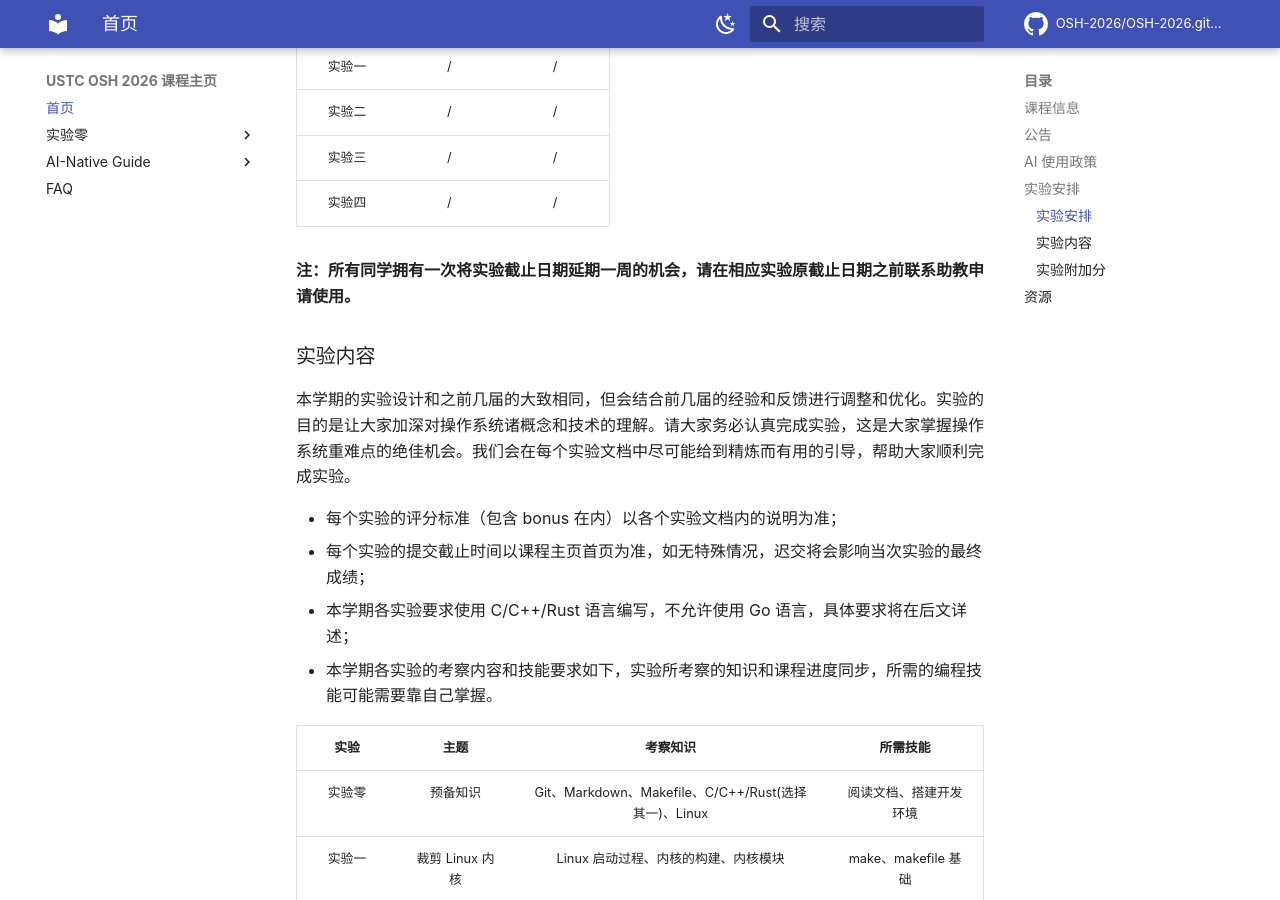
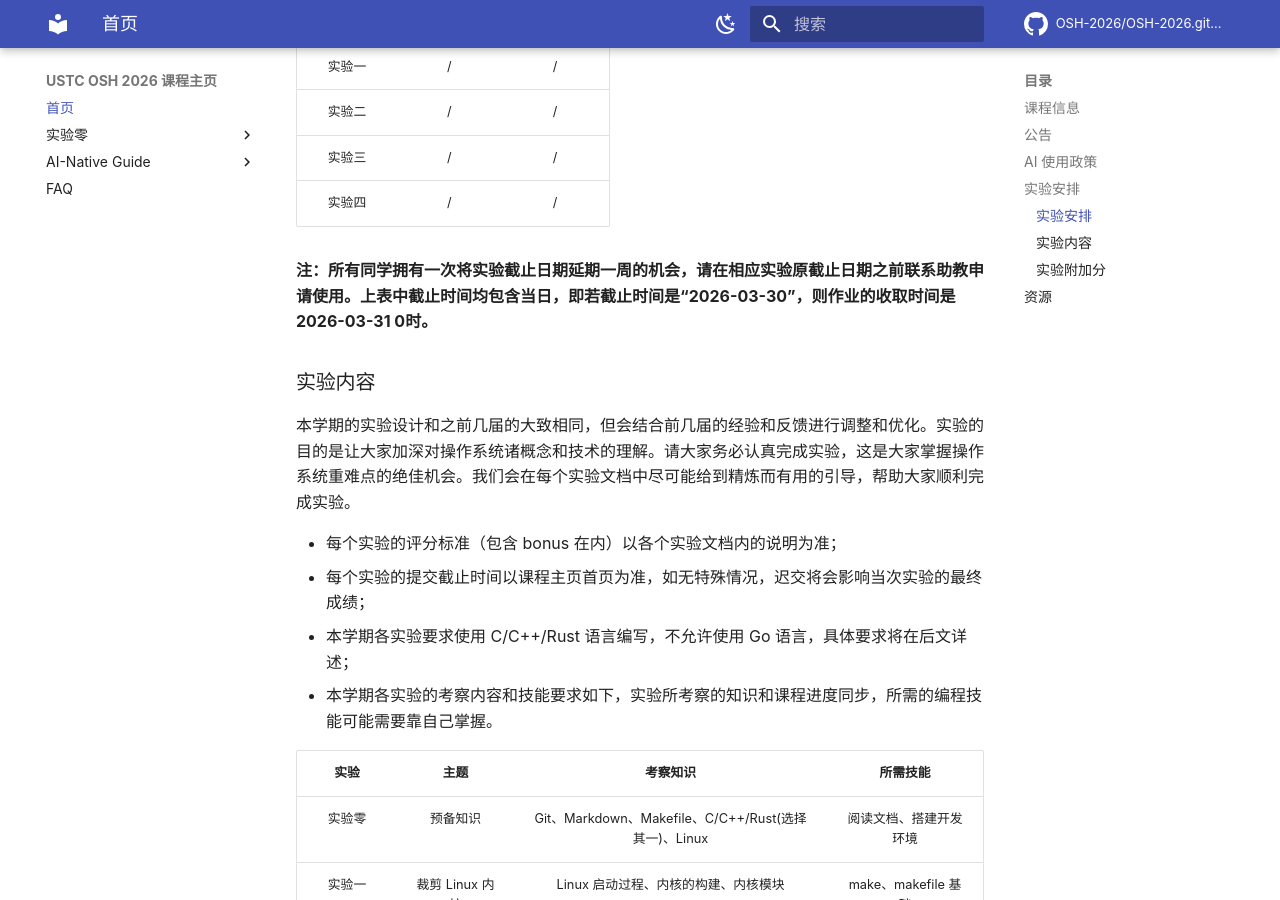
Before and after one commit to OSH-2026/osh-2026.github.io, an MkDocs documentation site: the page built from docs/README.md, in a window 1280 px wide and 900 px high, scrolled down 960 px. Built offline with MkDocs 1.6.1 and Material for MkDocs 9.7.7, drawn with Linux system fonts in a browser that asks for light colours; nearby versions of some CDN libraries; library files that are not in the unit come from our copies; comment, search, counter and statistics services are not loaded.

Commit message:
Update deadline note for experiments in README
Clarified deadline information for experiments in README.

```diff
--- a/docs/README.md
+++ b/docs/README.md
@@ -37,7 +37,7 @@
 | 实验三 | /   | / |
 | 实验四 | /   | / |
 
-**注：所有同学拥有一次将实验截止日期延期一周的机会，请在相应实验原截止日期之前联系助教申请使用。**
+**注：所有同学拥有一次将实验截止日期延期一周的机会，请在相应实验原截止日期之前联系助教申请使用。上表中截止时间均包含当日，即若截止时间是“2026-03-30”，则作业的收取时间是 2026-03-31 0时。**
 
 ### 实验内容
 
```
